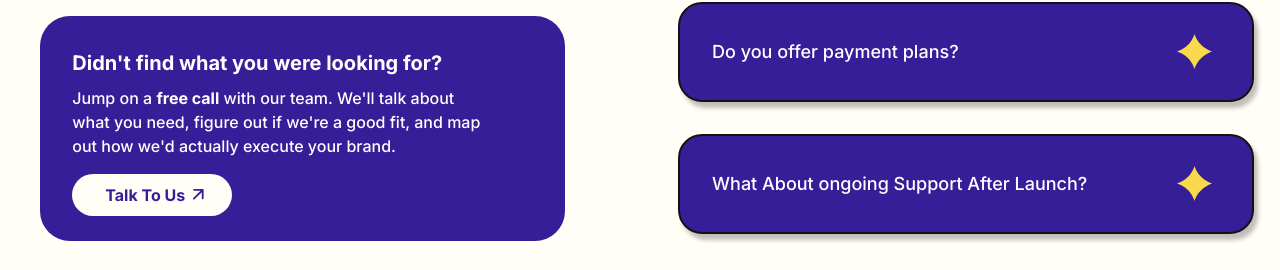
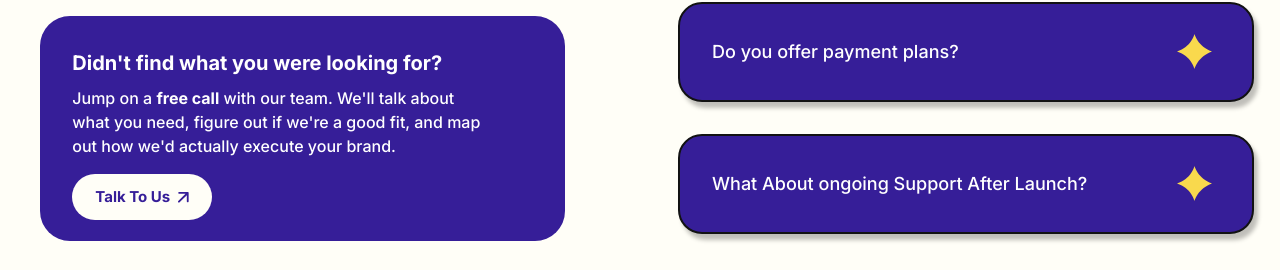
Before and after one commit to cyber-zeff/vistazo-main, a Next.js app: page / in a window 1280 px wide. Shown: the part 4893-5163 px from the top of the page. Built offline with nearby package versions, Linux system fonts and the light colour scheme.

Commit message:
fixed button sizing and card animation

```diff
--- a/app/components/FAQ.tsx
+++ b/app/components/FAQ.tsx
@@ -66,7 +66,7 @@ export default function FAQSection() {
                             good fit, and map out how we&apos;d actually execute your brand.
                         </p>
 
-                        <button className="flex items-center gap-2 py-1.75 pr-6.25 pl-7.75 rounded-[83px] w-40 h-10.5 bg-[#FFFEF7] text-[#361E98] text-[16px] font-bold leading-normal -tracking-[0.8] border-2 border-transparent
+                        <button className="flex items-center justify-center gap-2 py-2.5 rounded-[83px] w-35 bg-[#FFFEF7] text-[#361E98] text-[15px] font-bold leading-normal -tracking-[0.8] border-2 border-transparent
                             capitalize transition-all duration-300 ease-out hover:bg-transparent hover:border-white hover:text-white">
                             Talk to us
                             <span>
@@ -109,7 +109,7 @@ export default function FAQSection() {
                                                 initial={{ opacity: 0, y: 0 }}
                                                 animate={{ opacity: 1, y: 0 }}
                                                 transition={{
-                                                    duration: isMobile ? 0.65 : 0.8,
+                                                    duration: isMobile ? 0.65 : 0.25,
                                                     ease: "easeOut"
                                                 }}
                                                 exit={{
```
